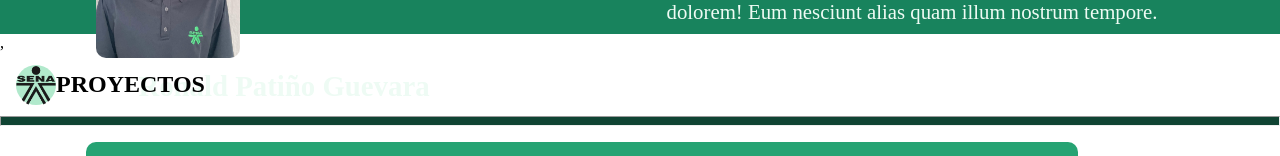
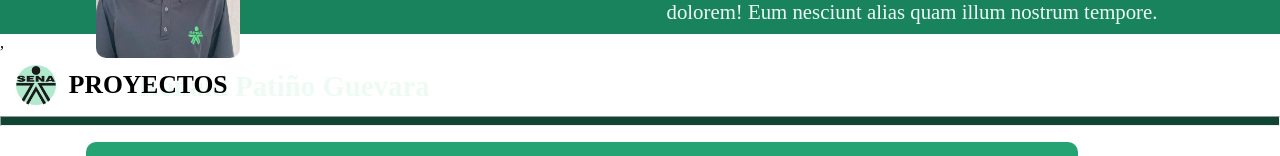
Before and after one commit to ronaldp12/portafolio, a plain HTML site: page index.html in a window 1280 px wide. Shown: the part 166-322 px from the top of the page. Drawn offline with Linux system fonts and the light colour scheme.

Commit message:
cambio tamaño titulos secciones tablet

```diff
--- a/Styles/styles.css
+++ b/Styles/styles.css
@@ -312,6 +312,10 @@ header{
         height: 80%;
         margin-left: 5.4rem;
     }
+    .title-section1 >h2{
+        font-size: 1.6rem;
+        margin-left: 0.8rem;
+    }
     .text-block{
         font-size: 1.2rem;
     }
```
Also changed, not shown: index.html (+0 -1 lines).
